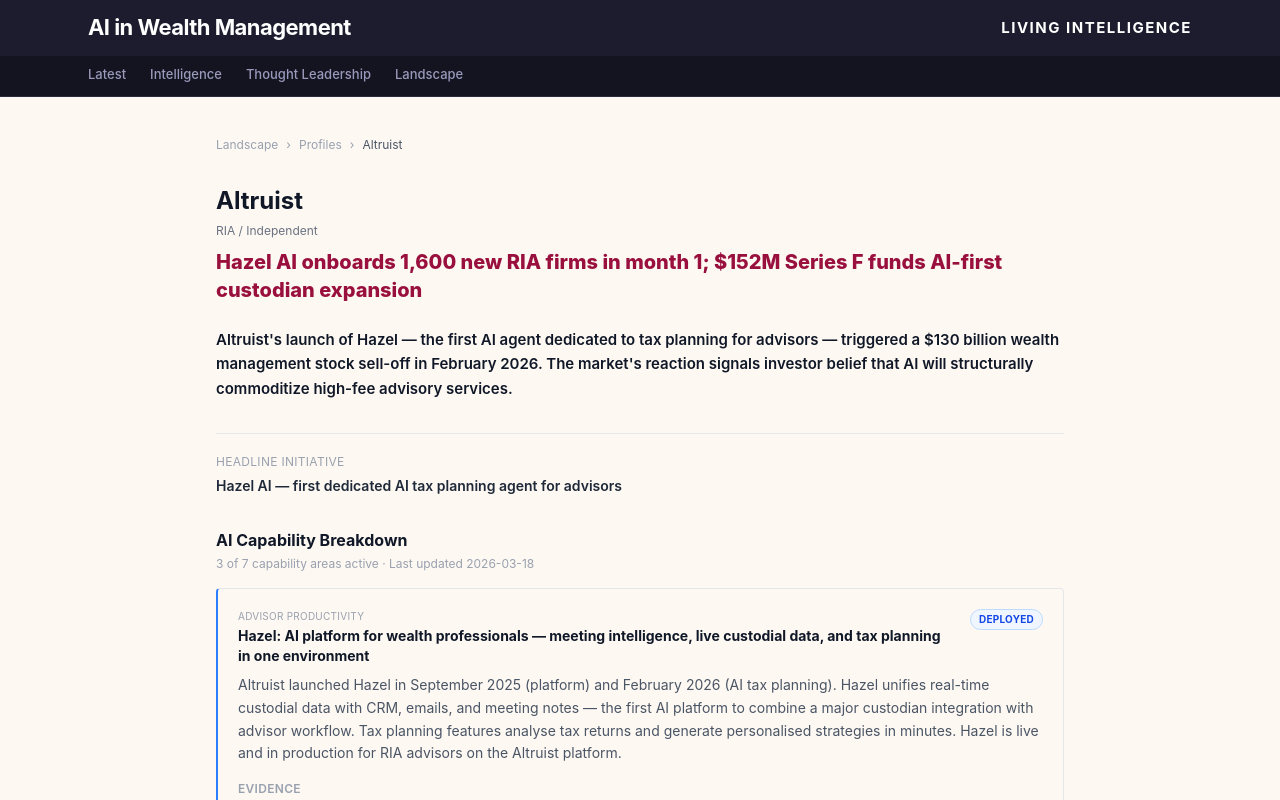
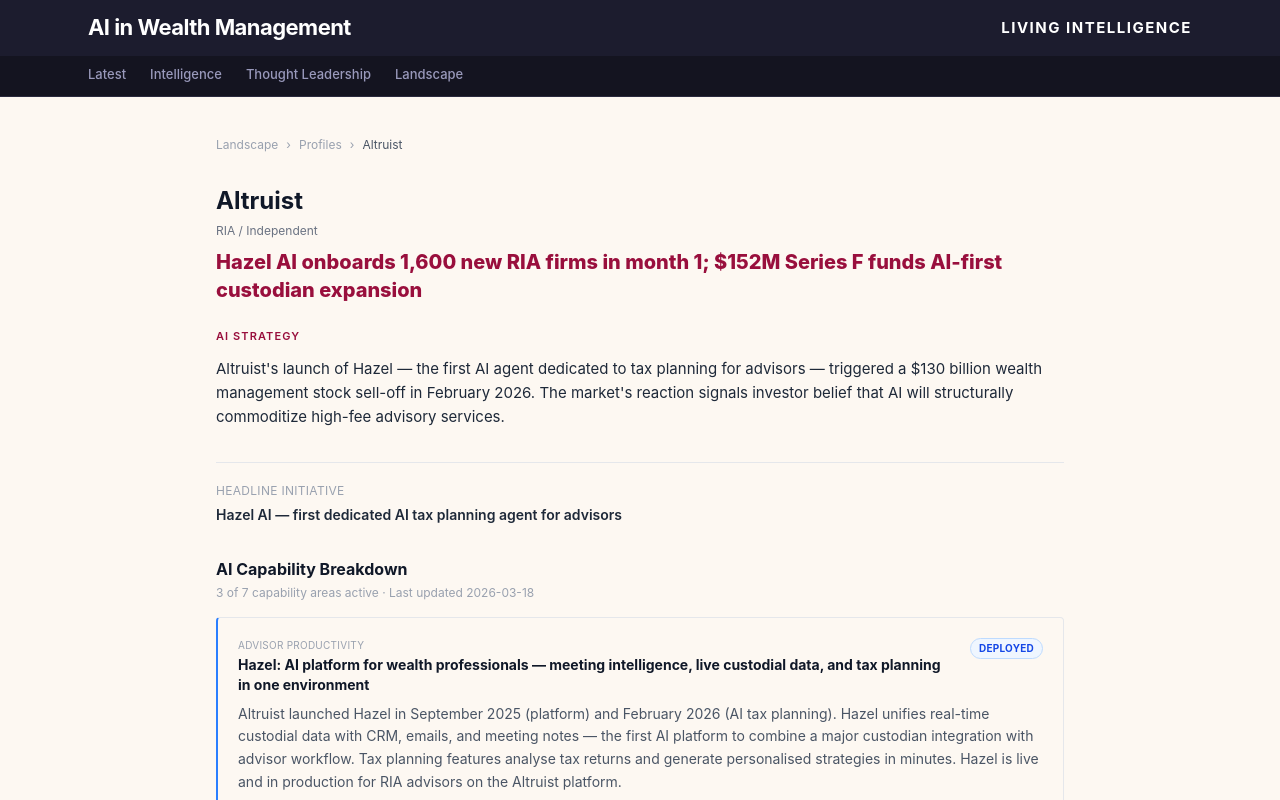
Before and after one commit to CuriosityAIAgent/living-intelligence, a Next.js app: page /competitors/altruist in a window 1280 px wide. Shown: the top 800 px of the page. Built offline with nearby package versions, Linux system fonts and the light colour scheme.

Commit message:
Company profile: add AI Strategy label, remove AI Leadership field
AI Strategy now has claret section label (matching portal style).
Removed AI Leadership field — inconsistent data across companies.

Co-Authored-By: Claude Opus 4.6 (1M context) <noreply@anthropic.com>

```diff
--- a/app/competitors/[slug]/page.tsx
+++ b/app/competitors/[slug]/page.tsx
@@ -63,24 +63,16 @@ export default async function CompetitorPage({ params }: { params: Promise<{ slu
           <p className="text-xl font-extrabold text-[#990F3D] leading-snug">{competitor.headline_metric}</p>
         </div>
 
-        {/* AI Strategy — bold, prominent */}
+        {/* AI Strategy */}
         <div className="mb-8">
-          <p className="text-[15px] font-semibold text-gray-900 leading-relaxed">{competitor.ai_strategy_summary}</p>
+          <p className="text-[11px] font-semibold uppercase tracking-widest text-[#990F3D] mb-3">AI Strategy</p>
+          <p className="text-[15px] text-gray-800 leading-relaxed">{competitor.ai_strategy_summary}</p>
         </div>
 
-        {/* Initiative + AI Leadership */}
-        <div className="border-t border-gray-200 pt-5 mb-8 grid grid-cols-1 md:grid-cols-2 gap-5">
-          <div>
-            <p className="text-xs text-gray-400 uppercase tracking-wide mb-1.5">Headline Initiative</p>
-            <p className="text-sm font-semibold text-gray-800">{competitor.headline_initiative}</p>
-          </div>
-          {competitor.head_of_ai && (
-            <div>
-              <p className="text-xs text-gray-400 uppercase tracking-wide mb-1.5">AI Leadership</p>
-              <p className="text-sm font-semibold text-gray-800">{competitor.head_of_ai.name}</p>
-              <p className="text-xs text-gray-500">{competitor.head_of_ai.title}</p>
-            </div>
-          )}
+        {/* Headline Initiative */}
+        <div className="border-t border-gray-200 pt-5 mb-8">
+          <p className="text-xs text-gray-400 uppercase tracking-wide mb-1.5">Headline Initiative</p>
+          <p className="text-sm font-semibold text-gray-800">{competitor.headline_initiative}</p>
         </div>
 
         {/* Capabilities */}
```
